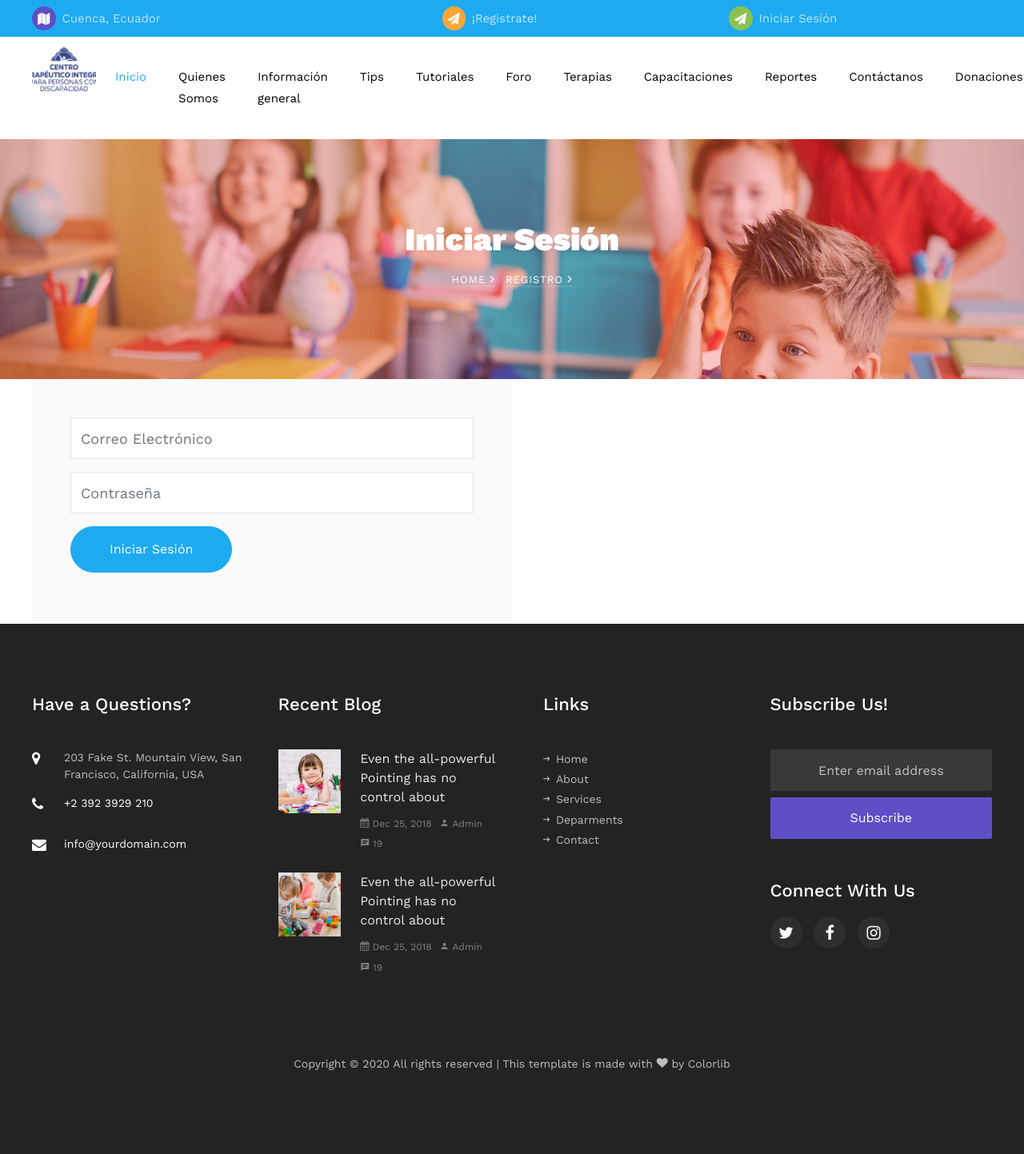
After one commit to domerchan/plataforma_web_centro_terapeutico_integral, a Django app: page /login.html in a window 1280 px wide; the page is wider, and only the part inside the window is pictured. The commit adds this page. Shown: that part at 80% size. Run offline with Django 3.2, Linux system fonts and the light colour scheme; some libraries are stand-ins or nearby versions; some web fonts are replaced.

Commit message:
Formulario de registro funcionando
Falta validaciones y completar login

```diff
--- a/centro_website/templates/includes/header.html
+++ b/centro_website/templates/includes/header.html
@@ -5,15 +5,15 @@
                 <div class="row d-flex">
                     <div class="col-md-5 pr-4 d-flex topper align-items-center">
                         <div class="icon bg-fifth mr-2 d-flex justify-content-center align-items-center"><span class="icon-map"></span></div>
-                        <span class="text">198 West 21th Street, Suite 721 New York NY 10016</span>
+                        <span class="text">Cuenca, Ecuador</span>
                     </div>
                     <div class="col-md pr-4 d-flex topper align-items-center">
                         <div class="icon bg-secondary mr-2 d-flex justify-content-center align-items-center"><span class="icon-paper-plane"></span></div>
-                        <span class="text">youremail@email.com</span>
+                        <span class="text"><a class="text" href="registro.html" class="nav-link">¡Registrate!</a></span>
                     </div>
                     <div class="col-md pr-4 d-flex topper align-items-center">
-                        <div class="icon bg-tertiary mr-2 d-flex justify-content-center align-items-center"><span class="icon-phone2"></span></div>
-                        <span class="text">+ 1235 2355 98</span>
+                        <div class="icon bg-tertiary mr-2 d-flex justify-content-center align-items-center"><span class="icon-paper-plane"></span></div>
+                        <span class="text"><a class="text" href="registro.html" class="nav-link">Iniciar Sesión</a></span>
                     </div>
                 </div>
             </div>
--- /dev/null
+++ b/centro_website/templates/login.html
@@ -0,0 +1,57 @@
+<!DOCTYPE html>
+<html lang="en">
+
+<head>
+    <title>Login</title>
+    {% include 'includes/head.html'%} {% block head %} {% endblock %}
+</head>
+
+<body>
+    {% include 'includes/header.html'%} {% block header %} {% endblock %} {% include 'includes/navbar.html'%} {% block navbar %} {% endblock %}
+
+    <section class="hero-wrap hero-wrap-2" style="background-image: url('images/bg_2.jpg');">
+        <div class="overlay"></div>
+        <div class="container">
+            <div class="row no-gutters slider-text align-items-center justify-content-center">
+                <div class="col-md-9 ftco-animate text-center">
+                    <h1 class="mb-2 bread">Iniciar Sesión</h1>
+                    <p class="breadcrumbs"><span class="mr-2"><a href="index.html">Home <i class="ion-ios-arrow-forward"></i></a></span> <span>Registro <i class="ion-ios-arrow-forward"></i></span></p>
+                </div>
+            </div>
+        </div>
+    </section>
+
+    <section class="ftco-section ftco-no-pt ftco-no-pb contact-section">
+        <div class="container">
+            <div class="row d-flex align-items-stretch no-gutters">
+                <div class="col-md-6 p-4 p-md-5 order-md-last bg-light">
+                    <form action="#" method="POST">
+                        <div class="form-group">
+                            <input type="email" id="email" name="email" class="form-control" placeholder="Correo Electrónico" required>
+                        </div>
+                        <div class="form-group">
+                            <input type="password" id="password" name="password" class="form-control" placeholder="Contraseña" required>
+                        </div>
+                        <div class="form-group">
+                            <input type="submit" value="Iniciar Sesión" class="btn btn-primary py-3 px-5">
+                        </div>
+                    </form>
+                </div>
+                <!--<div class="col-md-6 d-flex align-items-stretch">
+                    <div id="map"></div>
+                </div>-->
+            </div>
+        </div>
+    </section>
+
+    {% include 'includes/footer.html'%} {% block footer %} {% endblock %}
+
+    <!-- loader -->
+    <div id="ftco-loader" class="show fullscreen"><svg class="circular" width="48px" height="48px"><circle class="path-bg" cx="24" cy="24" r="22" fill="none" stroke-width="4" stroke="#eeeeee"/><circle class="path" cx="24" cy="24" r="22" fill="none" stroke-width="4" stroke-miterlimit="10" stroke="#F96D00"/></svg></div>
+
+
+    {% include 'includes/js.html'%} {% block js %} {% endblock %}
+
+</body>
+
+</html>
--- /dev/null
+++ b/centro_website/website/forms.py
@@ -0,0 +1,6 @@
+from django import forms
+from website.models import User
+
+class UserForm(forms.ModelForm):
+    first_name = forms.CharField(max_length=150)
+    last_name = forms.CharField(max_length=150)
--- a/centro_website/website/urls.py
+++ b/centro_website/website/urls.py
@@ -12,9 +12,13 @@ urlpatterns = [
     path('donations.html', views.donations, name='donations'),
     path('index.html', views.index, name='index'),
     path('information.html', views.information, name='information'),
+    path('login.html', views.login, name='login'),
+    path('registro.html', views.registro, name='registro'),
     path('report.html', views.report, name='report'),
     path('therapies.html', views.therapies, name='therapies'),
     path('tips.html', views.tips, name='tips'),
     path('training.html', views.training, name='training'),
     path('tutorial.html', views.tutorial, name='tutorial'),
+
+    path('registrar/', views.registrar),
 ]
--- a/centro_website/website/views.py
+++ b/centro_website/website/views.py
@@ -1,5 +1,9 @@
 from django.shortcuts import render
 from django.http import HttpResponse
+from website.models import User
+from website.models import Direction
+from website.forms import UserForm
+from django.shortcuts import redirect
 
 # Create your views here.
 
@@ -27,6 +31,12 @@ def index(request):
 def information(request):
     return render(request, 'information.html')
 
+def login(request):
+    return render(request, 'login.html')
+
+def registro(request):
+    return render(request, 'registro.html')
+
 def report(request):
     return render(request, 'report.html')
 
@@ -41,3 +51,35 @@ def training(request):
 
 def tutorial(request):
     return render(request, 'tutorial.html')
+
+def registrar(request):
+    if request.method=="POST":
+        nombres = request.POST["names"]
+        apellidos = request.POST["lnames"]
+        cedula = request.POST["id"]
+        tel1 = request.POST["tel1"]
+        tel2 = request.POST["tel2"]
+        dir1 = request.POST["dir1"]
+        dir2 = request.POST["dir2"]
+        dir3 = request.POST["dir3"]
+        dir4 = request.POST["dir4"]
+        email = request.POST["email"]
+        password = request.POST["password"]
+        birth = request.POST["birth"]
+        sex = request.POST["sex"]
+        status = request.POST["status"]
+
+        rol = request.POST["rol"]
+        job = request.POST["job"]
+        degree = request.POST["degree"]
+        bio = request.POST["bio"]
+
+        direccion=Direction(main_street=dir1, secondary_street=dir2, house_number=dir3, reference=dir4)
+        direccion.save()
+        usuario=User(first_name=nombres, last_name=apellidos, identity_card=cedula, rol=rol, birth=birth, sex=sex, civil_status=status, phone_number_1=tel1, phone_number_2=tel2, email=email, direction=direccion, job_title=job, degree=degree, biography=bio)
+        usuario.save()
+
+        response = redirect('login')
+        return response
+    else:
+        return render(request, "index.html")
```
Also changed, not shown: centro_website/templates/registro.html (+39 -10 lines), centro_website/db.sqlite3.
